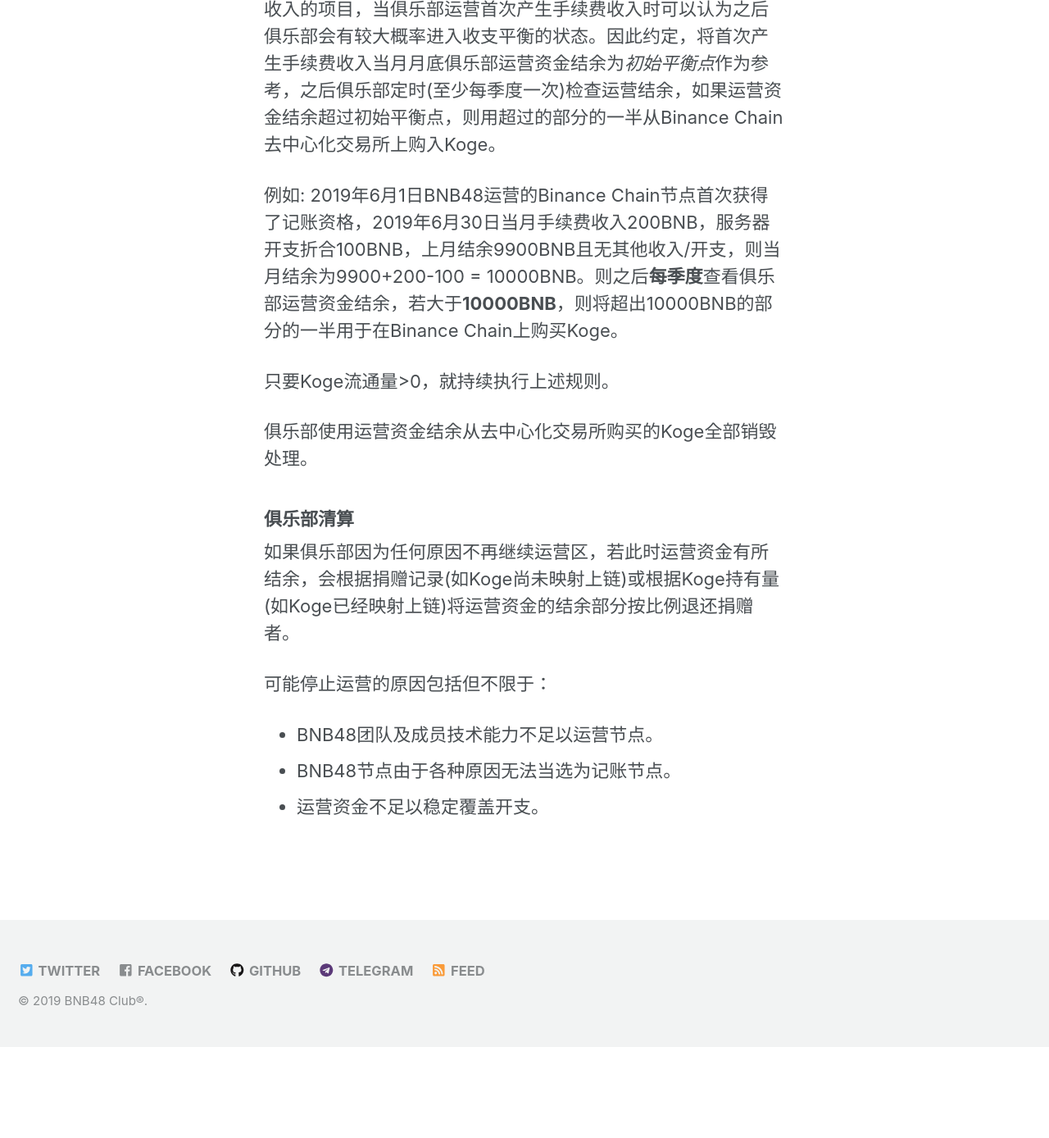
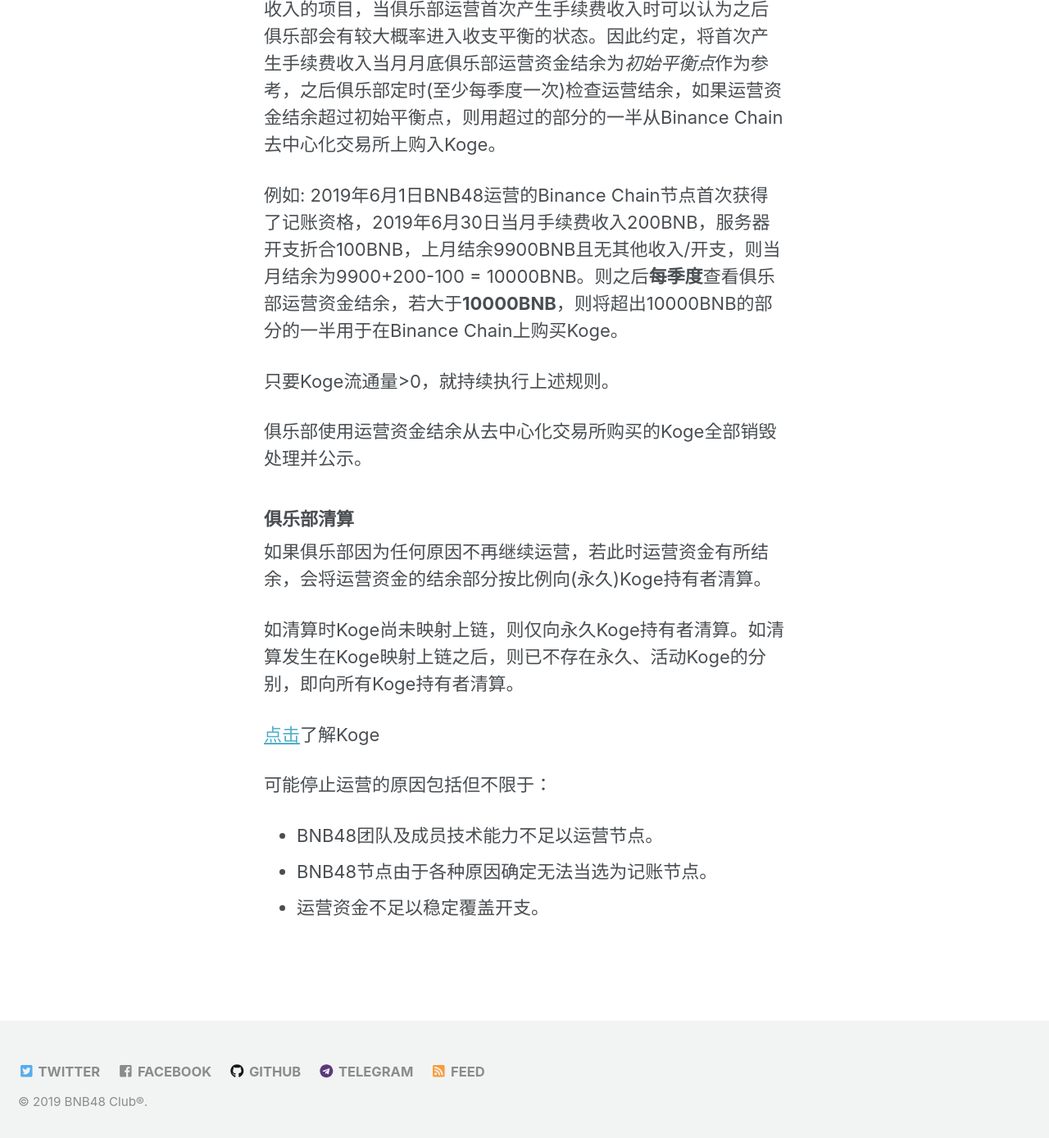
Before and after one commit to 48Club/BNB48Club.github.io, a Jekyll site: the page built from _pages/48finance.md, in a window 1280 px wide and 1400 px high, scrolled down 1470 px. Shown: the top 1388 px of the window at 82% size. Built offline with Jekyll 4.4.1, drawn with Linux system fonts in a browser that asks for light colours; before the commit the page ends 2746 px from its top, so only the background shows below that.

Commit message:
Update 48finance.md

```diff
--- a/_pages/48finance.md
+++ b/_pages/48finance.md
@@ -35,13 +35,17 @@
 
 只要Koge流通量>0，就持续执行上述规则。
 
-俱乐部使用运营资金结余从去中心化交易所购买的Koge全部销毁处理。
+俱乐部使用运营资金结余从去中心化交易所购买的Koge全部销毁处理并公示。
 
 ### 俱乐部清算
 
-如果俱乐部因为任何原因不再继续运营区，若此时运营资金有所结余，会根据捐赠记录(如Koge尚未映射上链)或根据Koge持有量(如Koge已经映射上链)将运营资金的结余部分按比例退还捐赠者。
+如果俱乐部因为任何原因不再继续运营，若此时运营资金有所结余，会将运营资金的结余部分按比例向(永久)Koge持有者清算。
+
+如清算时Koge尚未映射上链，则仅向永久Koge持有者清算。如清算发生在Koge映射上链之后，则已不存在永久、活动Koge的分别，即向所有Koge持有者清算。
+
+[点击](./koge48)了解Koge
 
 可能停止运营的原因包括但不限于：
 - BNB48团队及成员技术能力不足以运营节点。
-- BNB48节点由于各种原因无法当选为记账节点。
+- BNB48节点由于各种原因确定无法当选为记账节点。
 - 运营资金不足以稳定覆盖开支。
```
